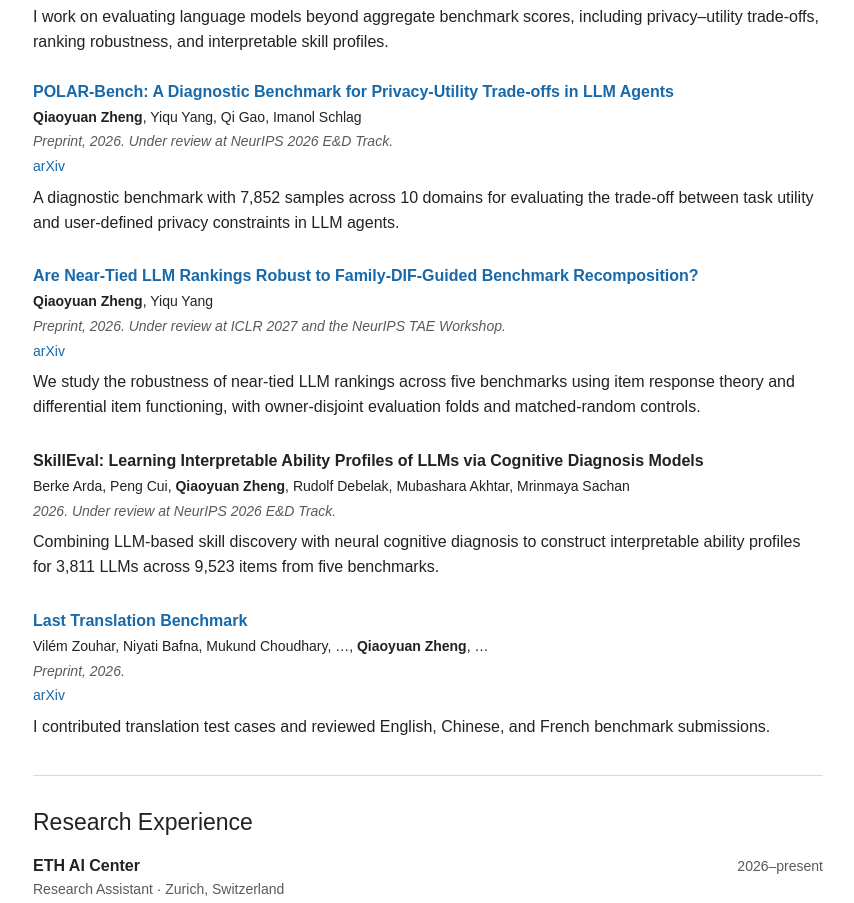
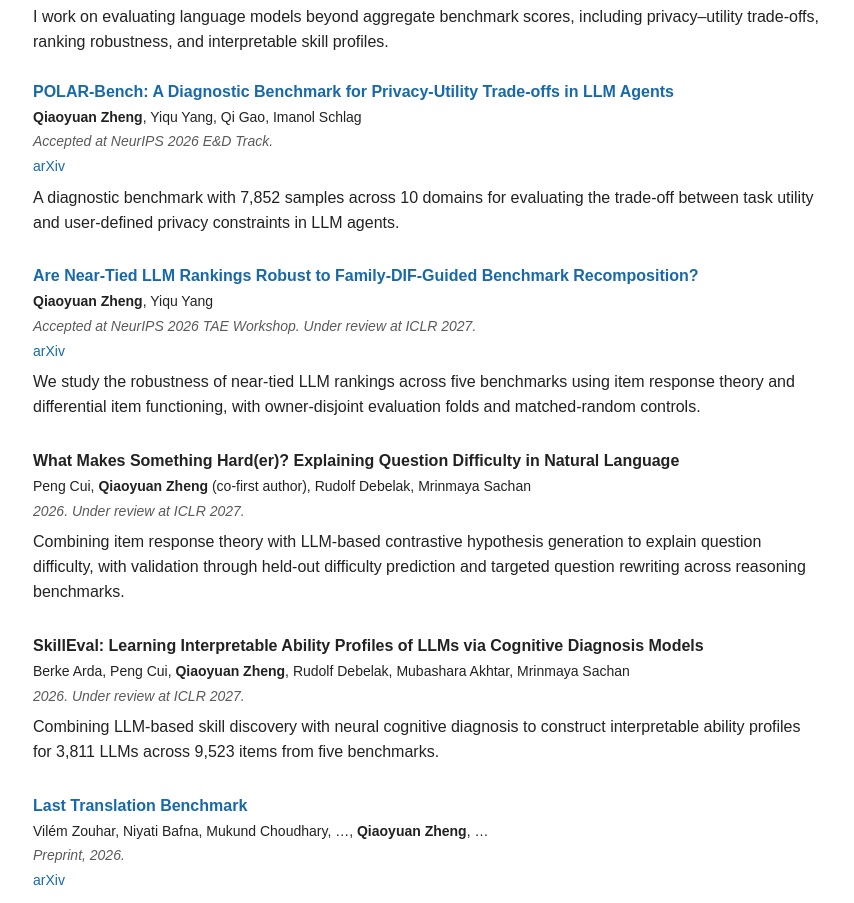
Before and after one commit to qiaoyuan667/qiaoyuan667.github.io, a Next.js app: page / in a window 1280 px wide. Shown: the part 460-1363 px from the top of the page, without its empty margins (212-1066 px from the left). Built offline with nearby package versions, Linux system fonts and the light colour scheme.

Commit message:
Update publications, acceptance statuses, and CV

```diff
--- a/app/page.tsx
+++ b/app/page.tsx
@@ -2,21 +2,27 @@
   {
     title: 'POLAR-Bench: A Diagnostic Benchmark for Privacy-Utility Trade-offs in LLM Agents',
     authors: 'Qiaoyuan Zheng, Yiqu Yang, Qi Gao, Imanol Schlag',
-    status: 'Preprint, 2026. Under review at NeurIPS 2026 E&D Track.',
+    status: 'Accepted at NeurIPS 2026 E&D Track.',
     summary: 'A diagnostic benchmark with 7,852 samples across 10 domains for evaluating the trade-off between task utility and user-defined privacy constraints in LLM agents.',
     url: 'https://arxiv.org/abs/2605.19127',
   },
   {
     title: 'Are Near-Tied LLM Rankings Robust to Family-DIF-Guided Benchmark Recomposition?',
     authors: 'Qiaoyuan Zheng, Yiqu Yang',
-    status: 'Preprint, 2026. Under review at ICLR 2027 and the NeurIPS TAE Workshop.',
+    status: 'Accepted at NeurIPS 2026 TAE Workshop. Under review at ICLR 2027.',
     summary: 'We study the robustness of near-tied LLM rankings across five benchmarks using item response theory and differential item functioning, with owner-disjoint evaluation folds and matched-random controls.',
     url: 'https://arxiv.org/abs/2609.00482',
   },
   {
+    title: 'What Makes Something Hard(er)? Explaining Question Difficulty in Natural Language',
+    authors: 'Peng Cui, Qiaoyuan Zheng (co-first author), Rudolf Debelak, Mrinmaya Sachan',
+    status: '2026. Under review at ICLR 2027.',
+    summary: 'Combining item response theory with LLM-based contrastive hypothesis generation to explain question difficulty, with validation through held-out difficulty prediction and targeted question rewriting across reasoning benchmarks.',
+  },
+  {
     title: 'SkillEval: Learning Interpretable Ability Profiles of LLMs via Cognitive Diagnosis Models',
     authors: 'Berke Arda, Peng Cui, Qiaoyuan Zheng, Rudolf Debelak, Mubashara Akhtar, Mrinmaya Sachan',
-    status: '2026. Under review at NeurIPS 2026 E&D Track.',
+    status: '2026. Under review at ICLR 2027.',
     summary: 'Combining LLM-based skill discovery with neural cognitive diagnosis to construct interpretable ability profiles for 3,811 LLMs across 9,523 items from five benchmarks.',
   },
   {
```
Also changed, not shown: 1 other file (tests, documents, lock files or other folders).
